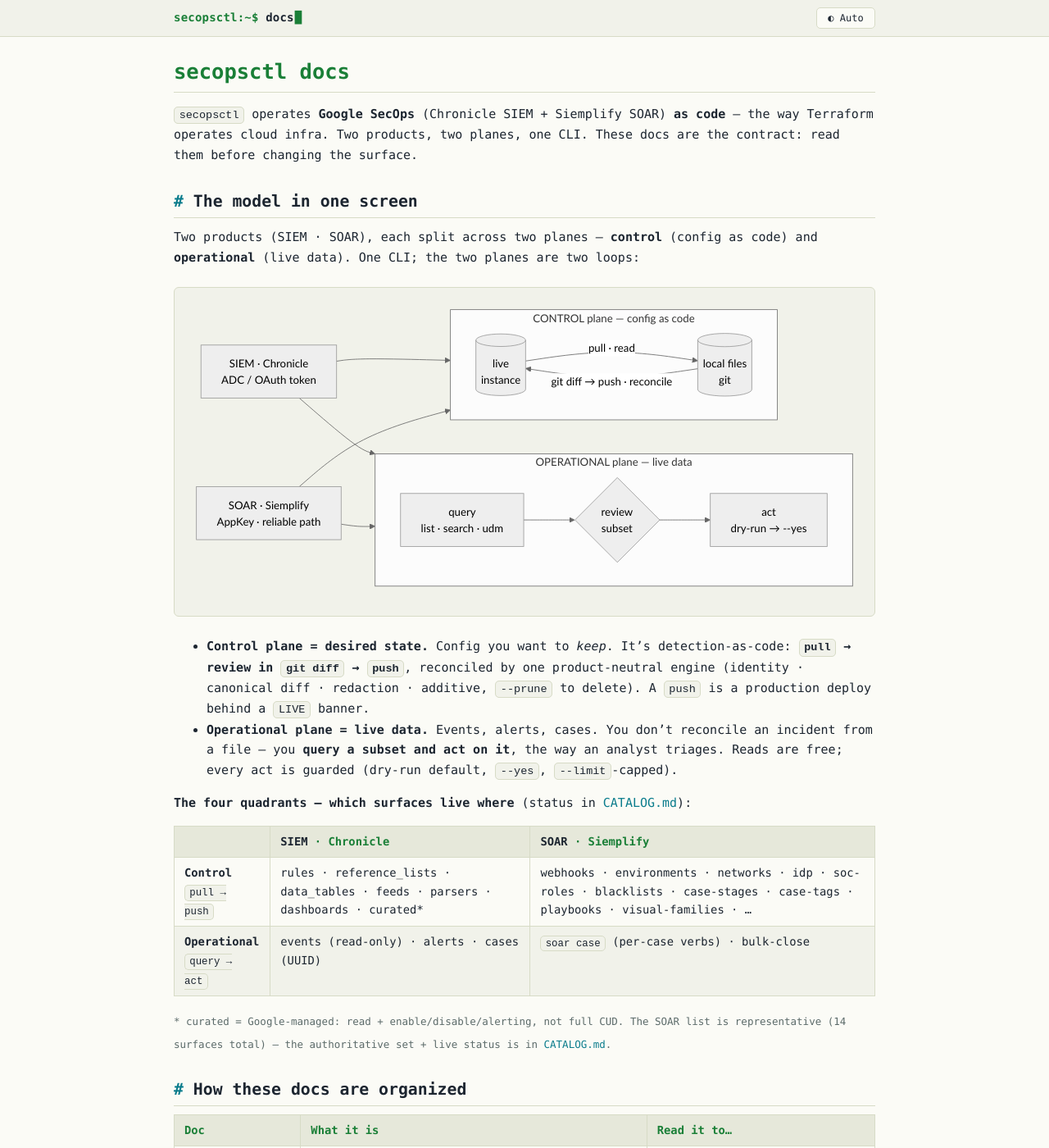
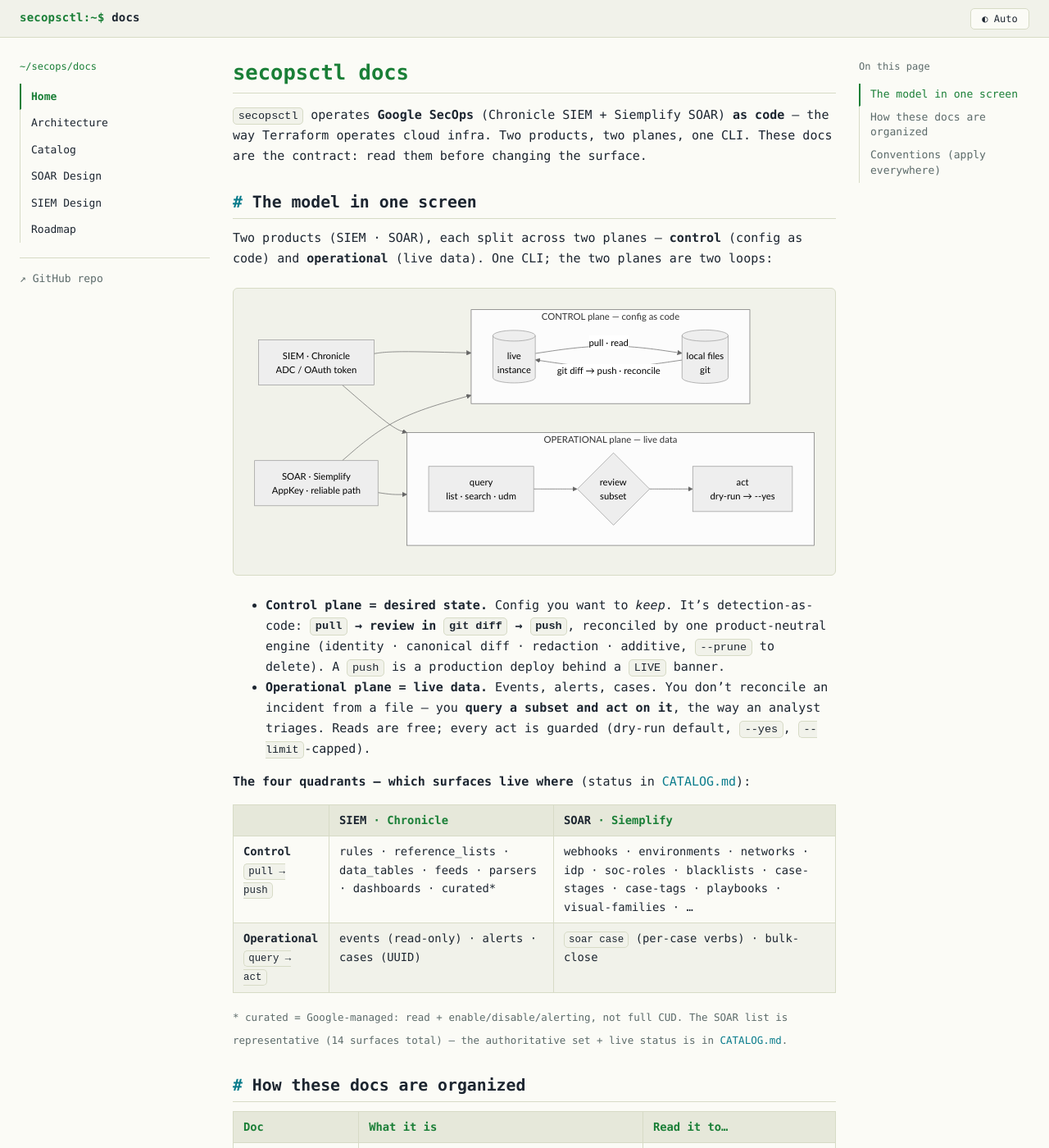
Before and after one commit to dannyota/secops, a Jekyll site: the page built from docs/README.md, in a window 1280 px wide and 1400 px high. Shown: the whole window at 82% size. Built offline with Jekyll 4.4.1, drawn with Linux system fonts in a browser that asks for light colours; our own code applies the rules of GitHub Pages for plain Markdown files.

Commit message:
docs(pages): MSDN-style layout — left page nav + right on-this-page TOC
Three-column docs layout over the terminal theme: a left sidebar listing the doc
pages (active page highlighted), the content in the middle (same width), and a
right 'On this page' rail built from the page's headings with scroll-spy. Rails
are sticky; the right TOC hides under ~1140px and the left nav becomes a drawer
(hamburger) under ~820px. Theme toggle, Mermaid re-theming, and clean .md files
all preserved.

````diff
--- a/docs/_layouts/default.html
+++ b/docs/_layouts/default.html
@@ -19,15 +19,13 @@
 
   <style>
     /* ============ terminal / hacker theme ============ */
-    /* light = "paper terminal" (default) */
     :root {
       --bg:#fbfbf6; --surface:#f1f2ea; --surface-2:#e6e8da; --text:#1c2530;
       --muted:#5c6b6a; --border:#d7dbc6; --accent:#1a7f37; --accent2:#0a7c8c;
       --sel:rgba(26,127,55,.16); --glow:none;
       --mono:ui-monospace,"JetBrains Mono","Fira Code",SFMono-Regular,Menlo,Consolas,"DejaVu Sans Mono",monospace;
-      --radius:6px; --maxw:900px;
+      --radius:6px; --maxw:1400px; --header-h:45px;
     }
-    /* dark = phosphor terminal (explicit choice, or auto when the OS is dark) */
     :root[data-theme="dark"] {
       --bg:#0a0e14; --surface:#0f141c; --surface-2:#161d28; --text:#c9d1d9;
       --muted:#6e7681; --border:#1f2933; --accent:#3fb950; --accent2:#56d4dd;
@@ -46,139 +44,204 @@
     body { margin:0; color:var(--text); background:var(--bg);
       font:15px/1.65 var(--mono); -webkit-font-smoothing:antialiased; }
     ::selection { background:var(--sel); }
-    .wrap { max-width:var(--maxw); margin:0 auto; padding:0 22px; }
 
-    /* ---- terminal title-bar header ---- */
-    header.site { position:sticky; top:0; z-index:20; background:var(--surface);
+    /* ---- sticky terminal header ---- */
+    header.site { position:sticky; top:0; z-index:40; background:var(--surface);
       border-bottom:1px solid var(--border); }
-    header.site .bar { display:flex; align-items:center; justify-content:space-between; height:44px; }
+    header.site .hbar { max-width:var(--maxw); margin:0 auto; padding:0 24px;
+      height:var(--header-h); display:flex; align-items:center; gap:12px; }
     .brand { font-weight:600; font-size:14px; color:var(--text); text-decoration:none; letter-spacing:.2px; }
     .brand .prompt { color:var(--accent); text-shadow:var(--glow); }
     .brand:hover { text-decoration:none; }
     .cursor { color:var(--accent); font-weight:700; text-shadow:var(--glow);
       animation:blink 1.1s step-end infinite; margin-left:1px; }
     @keyframes blink { 0%,49%{opacity:1} 50%,100%{opacity:0} }
-
+    .spacer { flex:1; }
+    .menu-btn { display:none; font:inherit; font-size:16px; line-height:1; cursor:pointer;
+      color:var(--text); background:none; border:0; padding:4px 8px; }
     .toggle { font:inherit; font-size:12px; line-height:1; cursor:pointer; color:var(--text);
       background:var(--bg); border:1px solid var(--border); border-radius:5px;
       padding:6px 9px; display:inline-flex; gap:6px; align-items:center; min-width:72px; justify-content:center; }
     .toggle:hover { border-color:var(--accent); color:var(--accent); }
 
-    main { padding:26px 0 90px; }
-    main > .wrap > :first-child { margin-top:0; }
+    /* ---- 3-column layout: left nav · content · on-this-page ---- */
+    .layout { max-width:var(--maxw); margin:0 auto; padding:0 24px;
+      display:grid; grid-template-columns:232px minmax(0,1fr) 208px; gap:28px; }
+    .layout.no-toc { grid-template-columns:232px minmax(0,1fr); }
 
+    .rail { position:sticky; top:var(--header-h); align-self:start;
+      max-height:calc(100vh - var(--header-h)); overflow:auto; padding:26px 0 40px; font-size:13px; }
+    .rail::-webkit-scrollbar { width:8px; } .rail::-webkit-scrollbar-thumb { background:var(--border); border-radius:6px; }
+
+    /* left page nav */
+    .leftnav .title { color:var(--accent); font-size:12px; margin:0 0 10px; text-shadow:var(--glow); }
+    .leftnav ul { list-style:none; margin:0; padding:0; border-left:1px solid var(--border); }
+    .leftnav li a { display:block; padding:5px 12px; margin-left:-1px; color:var(--text);
+      text-decoration:none; border-left:2px solid transparent; }
+    .leftnav li a:hover { color:var(--accent); }
+    .leftnav li a.on { color:var(--accent); border-left-color:var(--accent); font-weight:700; text-shadow:var(--glow); }
+    .leftnav .foot { margin-top:18px; padding-top:14px; border-top:1px solid var(--border); }
+    .leftnav .foot a { color:var(--muted); text-decoration:none; }
+    .leftnav .foot a:hover { color:var(--accent2); }
+
+    /* right on-this-page TOC */
+    .toc .title { color:var(--muted); font-size:12px; margin:0 0 10px; text-transform:none; }
+    .toc ul { list-style:none; margin:0; padding:0; border-left:1px solid var(--border); }
+    .toc li a { display:block; padding:4px 12px; margin-left:-1px; color:var(--muted);
+      text-decoration:none; border-left:2px solid transparent; line-height:1.45; }
+    .toc li.h3 a { padding-left:24px; font-size:12px; }
+    .toc li a:hover { color:var(--text); }
+    .toc li a.active { color:var(--accent); border-left-color:var(--accent); }
+
+    /* ---- content ---- */
+    main.content { min-width:0; padding:26px 0 96px; }
+    main.content > :first-child { margin-top:0; }
     a { color:var(--accent2); text-decoration:none; border-bottom:1px solid transparent; }
     a:hover { border-bottom-color:currentColor; }
-
-    h1,h2,h3,h4 { line-height:1.3; margin:1.6em 0 .55em; font-weight:700; color:var(--text); }
-    h1 { font-size:1.7em; color:var(--accent); text-shadow:var(--glow);
-      padding-bottom:.3em; border-bottom:1px solid var(--border); }
+    h1,h2,h3,h4 { line-height:1.3; margin:1.6em 0 .55em; font-weight:700; color:var(--text); scroll-margin-top:60px; }
+    h1 { font-size:1.7em; color:var(--accent); text-shadow:var(--glow); padding-bottom:.3em; border-bottom:1px solid var(--border); }
     h2 { font-size:1.32em; padding-bottom:.3em; border-bottom:1px solid var(--border); }
     h2::before { content:"# "; color:var(--accent2); }
     h3 { font-size:1.12em; }
     h3::before { content:"## "; color:var(--muted); }
-    p { margin:0 0 1em; }
-    strong { color:var(--text); }
-
-    code { background:var(--surface); padding:.16em .42em; border-radius:5px; font-size:90%;
-      border:1px solid var(--border); }
-    pre { background:var(--surface); padding:15px 16px; border-radius:var(--radius);
-      border:1px solid var(--border); overflow:auto; }
+    p { margin:0 0 1em; } strong { color:var(--text); }
+    code { background:var(--surface); padding:.16em .42em; border-radius:5px; font-size:90%; border:1px solid var(--border); }
+    pre { background:var(--surface); padding:15px 16px; border-radius:var(--radius); border:1px solid var(--border); overflow:auto; }
     pre code { background:none; padding:0; border:0; font-size:92%; }
-    blockquote { margin:1em 0; padding:.4em 1em; color:var(--muted);
-      border-left:3px solid var(--accent); background:var(--surface);
-      border-radius:0 var(--radius) var(--radius) 0; }
+    blockquote { margin:1em 0; padding:.4em 1em; color:var(--muted); border-left:3px solid var(--accent);
+      background:var(--surface); border-radius:0 var(--radius) var(--radius) 0; }
     blockquote > :last-child { margin-bottom:0; }
-
-    table { border-collapse:collapse; display:block; width:max-content; max-width:100%;
-      overflow:auto; margin:0 0 1em; font-size:92%; }
+    table { border-collapse:collapse; display:block; width:max-content; max-width:100%; overflow:auto; margin:0 0 1em; font-size:92%; }
     th,td { border:1px solid var(--border); padding:7px 12px; text-align:left; vertical-align:top; }
     th { background:var(--surface-2); font-weight:700; color:var(--accent); }
     tr:nth-child(2n) td { background:var(--surface); }
-
-    img { max-width:100%; }
-    hr { border:0; border-top:1px solid var(--border); margin:26px 0; }
+    img { max-width:100%; } hr { border:0; border-top:1px solid var(--border); margin:26px 0; }
     sub,.footnote { color:var(--muted); }
-
-    /* ---- mermaid diagram card ---- */
-    pre.mermaid { background:var(--surface); border:1px solid var(--border);
-      border-radius:var(--radius); padding:20px; margin:24px 0; text-align:center; }
+    pre.mermaid { background:var(--surface); border:1px solid var(--border); border-radius:var(--radius); padding:20px; margin:24px 0; text-align:center; }
     pre.mermaid svg { max-width:100%; height:auto; }
-
-    /* thin terminal scrollbars (webkit) */
     ::-webkit-scrollbar { height:10px; width:10px; }
     ::-webkit-scrollbar-thumb { background:var(--border); border-radius:6px; }
     ::-webkit-scrollbar-track { background:transparent; }
+
+    .backdrop { display:none; }
+    /* ---- responsive ---- */
+    @media (max-width:1140px) {
+      .layout, .layout.no-toc { grid-template-columns:232px minmax(0,1fr); }
+      .toc { display:none; }
+    }
+    @media (max-width:820px) {
+      .layout, .layout.no-toc { grid-template-columns:minmax(0,1fr); }
+      .menu-btn { display:inline-flex; }
+      .leftnav { position:fixed; top:var(--header-h); left:0; bottom:0; width:250px; z-index:35;
+        background:var(--surface); border-right:1px solid var(--border); padding:18px; max-height:none;
+        transform:translateX(-100%); transition:transform .18s ease; }
+      .leftnav.open { transform:translateX(0); }
+      .backdrop.show { display:block; position:fixed; inset:var(--header-h) 0 0 0; z-index:34; background:rgba(0,0,0,.35); }
+    }
   </style>
 </head>
 <body>
-  <header class="site"><div class="wrap bar">
+  <header class="site"><div class="hbar">
+    <button class="menu-btn" id="menu-btn" aria-label="Toggle navigation">☰</button>
     <a class="brand" href="{{ '/' | relative_url }}"><span class="prompt">secopsctl:~$</span> docs<span class="cursor">█</span></a>
+    <span class="spacer"></span>
     <button id="theme-toggle" class="toggle" type="button" aria-label="Toggle theme">◐ Auto</button>
   </div></header>
 
-  <main><div class="wrap">{{ content }}</div></main>
+  <div class="backdrop" id="backdrop"></div>
+  <div class="layout" id="layout">
+    <nav class="rail leftnav" id="leftnav">
+      <p class="title">~/secops/docs</p>
+      <ul>
+        <li><a href="{{ '/' | relative_url }}"{% if page.url == '/' or page.url == '/index.html' %} class="on"{% endif %}>Home</a></li>
+        <li><a href="{{ '/ARCHITECTURE.html' | relative_url }}"{% if page.url contains 'ARCHITECTURE' %} class="on"{% endif %}>Architecture</a></li>
+        <li><a href="{{ '/CATALOG.html' | relative_url }}"{% if page.url contains 'CATALOG' %} class="on"{% endif %}>Catalog</a></li>
+        <li><a href="{{ '/SOAR-DESIGN.html' | relative_url }}"{% if page.url contains 'SOAR-DESIGN' %} class="on"{% endif %}>SOAR Design</a></li>
+        <li><a href="{{ '/SIEM-DESIGN.html' | relative_url }}"{% if page.url contains 'SIEM-DESIGN' %} class="on"{% endif %}>SIEM Design</a></li>
+        <li><a href="{{ '/ROADMAP.html' | relative_url }}"{% if page.url contains 'ROADMAP' %} class="on"{% endif %}>Roadmap</a></li>
+      </ul>
+      <div class="foot"><a href="https://github.com/dannyota/secops">&#8599; GitHub repo</a></div>
+    </nav>
+
+    <main class="content" id="content">{{ content }}</main>
+
+    <aside class="rail toc" id="toc">
+      <p class="title">On this page</p>
+      <ul id="toc-list"></ul>
+    </aside>
+  </div>
 
   <!-- Pinned + Subresource Integrity so a CDN compromise can't inject script. -->
   <script src="https://cdn.jsdelivr.net/npm/mermaid@10.9.3/dist/mermaid.min.js"
           integrity="sha384-R63zfMfSwJF4xCR11wXii+QUsbiBIdiDzDbtxia72oGWfkT7WHJfmD/I/eeHPJyT"
           crossorigin="anonymous" referrerpolicy="no-referrer"></script>
   <script>
+    /* ---- theme toggle (auto/light/dark) + mermaid re-theming ---- */
     (function () {
-      var DIAGRAMS = []; // {el, src} so diagrams can re-render on theme change
+      var DIAGRAMS = [];
       var ICON = { auto:'◐', light:'☀', dark:'☾' }, LABEL = { auto:'Auto', light:'Light', dark:'Dark' };
-
       function mode() { try { return localStorage.getItem('theme') || 'auto'; } catch (e) { return 'auto'; } }
-      function isDark() {
-        var m = mode();
-        if (m === 'dark') return true;
-        if (m === 'light') return false;
-        return !!(window.matchMedia && window.matchMedia('(prefers-color-scheme: dark)').matches);
-      }
+      function isDark() { var m=mode(); if(m==='dark')return true; if(m==='light')return false;
+        return !!(window.matchMedia && window.matchMedia('(prefers-color-scheme: dark)').matches); }
       function paintMermaid() {
         if (!window.mermaid || !DIAGRAMS.length) return;
         mermaid.initialize({ startOnLoad:false, theme: isDark() ? 'dark' : 'neutral' });
         DIAGRAMS.forEach(function (d) { d.el.removeAttribute('data-processed'); d.el.textContent = d.src; });
         mermaid.run({ querySelector: 'pre.mermaid' });
       }
-      function updateToggle() {
-        var b = document.getElementById('theme-toggle'); if (!b) return;
-        var m = mode();
-        b.textContent = ICON[m] + ' ' + LABEL[m];
-        b.setAttribute('aria-label', 'Theme: ' + LABEL[m] + ' — click to change');
-      }
-      function setMode(m) {
-        if (m === 'auto') document.documentElement.removeAttribute('data-theme');
-        else document.documentElement.setAttribute('data-theme', m);
-        try { localStorage.setItem('theme', m); } catch (e) {}
-        updateToggle(); paintMermaid();
-      }
-
+      function updateToggle() { var b=document.getElementById('theme-toggle'); if(!b)return;
+        var m=mode(); b.textContent=ICON[m]+' '+LABEL[m]; b.setAttribute('aria-label','Theme: '+LABEL[m]+' — click to change'); }
+      function setMode(m) { if(m==='auto')document.documentElement.removeAttribute('data-theme');
+        else document.documentElement.setAttribute('data-theme',m);
+        try{localStorage.setItem('theme',m);}catch(e){} updateToggle(); paintMermaid(); }
       window.addEventListener('load', function () {
-        // GitHub Pages/kramdown emits ```mermaid as <pre><code class="language-mermaid">;
-        // some setups use <div class="language-mermaid">. Handle both.
         document.querySelectorAll('.language-mermaid').forEach(function (el) {
           var src = el.textContent;
-          var pre = document.createElement('pre');
-          pre.className = 'mermaid';
-          pre.textContent = src;
+          var pre = document.createElement('pre'); pre.className='mermaid'; pre.textContent=src;
           var target = el.closest('div.language-mermaid') || el.closest('pre') || el;
-          target.parentNode.replaceChild(pre, target);
-          DIAGRAMS.push({ el: pre, src: src });
+          target.parentNode.replaceChild(pre, target); DIAGRAMS.push({ el: pre, src: src });
         });
-        paintMermaid();
-        updateToggle();
+        paintMermaid(); updateToggle();
+        var b=document.getElementById('theme-toggle');
+        if(b) b.addEventListener('click', function(){ var o=['auto','light','dark']; setMode(o[(o.indexOf(mode())+1)%3]); });
+        if(window.matchMedia) window.matchMedia('(prefers-color-scheme: dark)').addEventListener('change', function(){ if(mode()==='auto') paintMermaid(); });
+      });
+    })();
 
-        var b = document.getElementById('theme-toggle');
-        if (b) b.addEventListener('click', function () {
-          var order = ['auto', 'light', 'dark'];
-          setMode(order[(order.indexOf(mode()) + 1) % 3]);
+    /* ---- "On this page" TOC (built from headings) + scroll-spy + mobile nav drawer ---- */
+    (function () {
+      window.addEventListener('load', function () {
+        var content = document.getElementById('content');
+        var list = document.getElementById('toc-list');
+        var heads = content ? content.querySelectorAll('h2, h3') : [];
+        var items = [];
+        heads.forEach(function (h) {
+          if (!h.id) h.id = (h.textContent || '').toLowerCase().replace(/[^\w]+/g, '-').replace(/^-+|-+$/g, '') || ('s' + items.length);
+          var li = document.createElement('li'); li.className = h.tagName.toLowerCase();
+          var a = document.createElement('a'); a.href = '#' + h.id; a.textContent = h.textContent;
+          li.appendChild(a); list.appendChild(li); items.push({ el: h, link: a });
         });
-        if (window.matchMedia) {
-          window.matchMedia('(prefers-color-scheme: dark)').addEventListener('change', function () {
-            if (mode() === 'auto') paintMermaid();
-          });
+        if (!items.length) document.getElementById('layout').classList.add('no-toc');
+
+        function spy() {
+          if (!items.length) return;
+          var active = items[0];
+          for (var i = 0; i < items.length; i++) {
+            if (items[i].el.getBoundingClientRect().top <= 110) active = items[i]; else break;
+          }
+          items.forEach(function (it) { it.link.classList.toggle('active', it === active); });
         }
+        window.addEventListener('scroll', spy, { passive: true });
+        window.addEventListener('resize', spy, { passive: true });
+        spy();
+
+        // mobile drawer
+        var nav = document.getElementById('leftnav'), bd = document.getElementById('backdrop'),
+            mb = document.getElementById('menu-btn');
+        function close() { nav.classList.remove('open'); bd.classList.remove('show'); }
+        if (mb) mb.addEventListener('click', function () { nav.classList.toggle('open'); bd.classList.toggle('show'); });
+        if (bd) bd.addEventListener('click', close);
+        nav.querySelectorAll('a').forEach(function (a) { a.addEventListener('click', close); });
       });
     })();
   </script>
````
